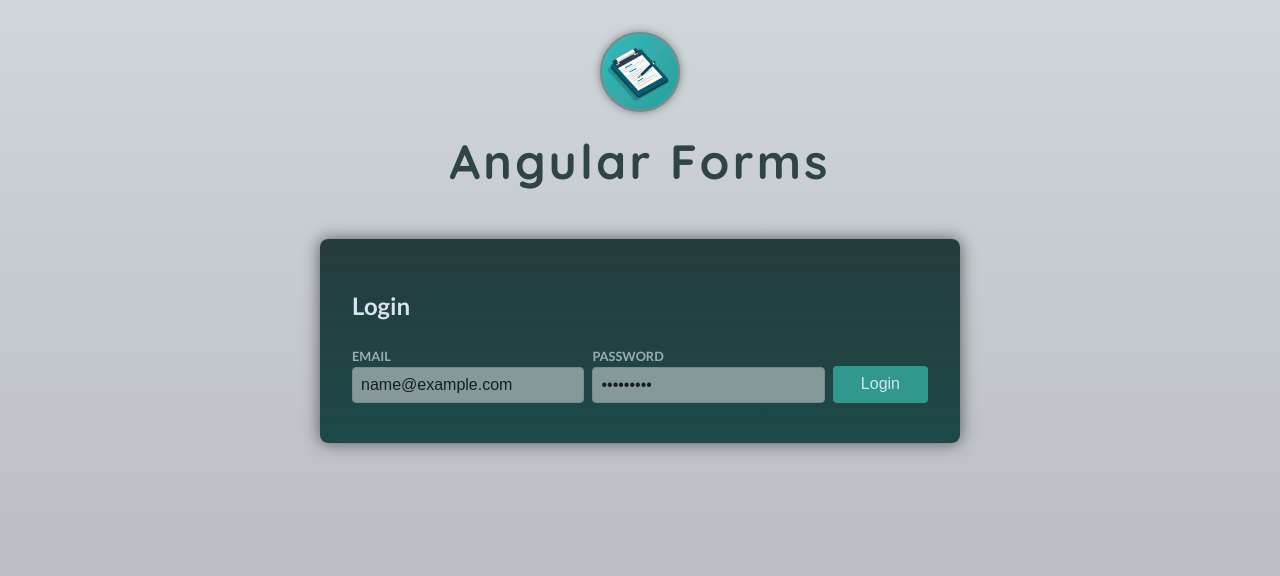
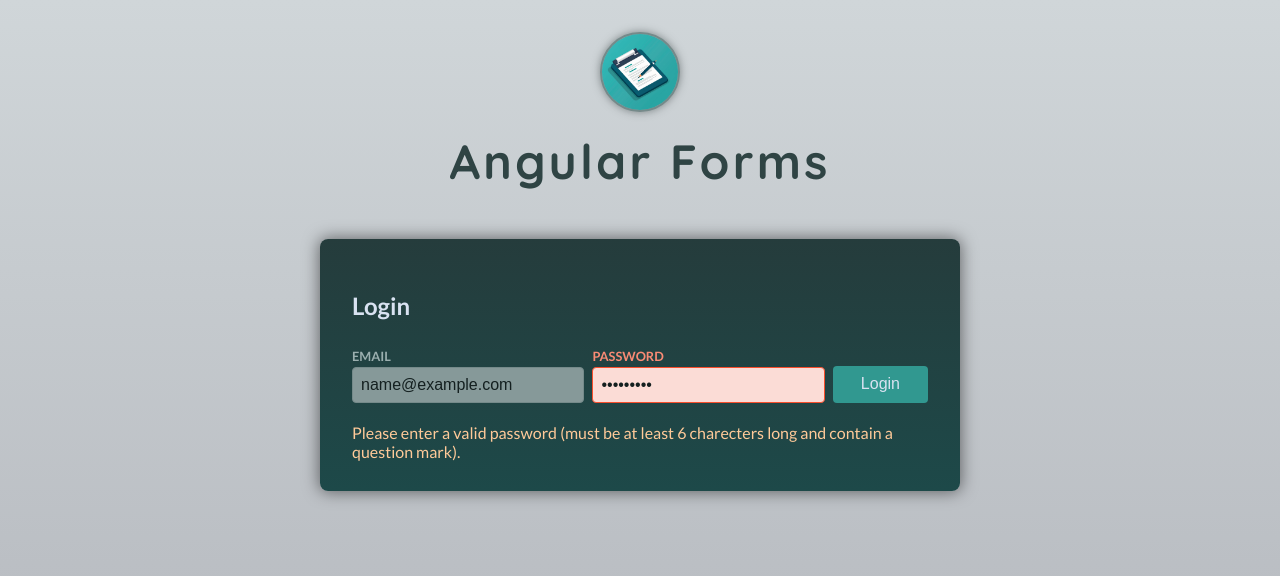
Before and after one commit to jtquangduy/reactive-form, an Angular app: page / in a window 1280 px wide. Both pictures are taken after typing "name@example.com", "Sample123" into the empty fields and a click on the button "Login". Shown: the top 576 px of the page. Built offline with nearby package versions, Linux system fonts and the light colour scheme.

Commit message:
Building Custom Validators

```diff
--- a/src/app/auth/login/login.component.html
+++ b/src/app/auth/login/login.component.html
@@ -23,7 +23,7 @@
 
   @if(passwordIsInvalid) {
     <p class="control-error">
-      Please enter a valid password (at least 6 charecters long).
+      Please enter a valid password (must be at least 6 charecters long and contain a question mark).
     </p>
   }
 </form>
--- a/src/app/auth/login/login.component.ts
+++ b/src/app/auth/login/login.component.ts
@@ -1,10 +1,18 @@
 import { Component } from '@angular/core';
 import {
+  AbstractControl,
   FormControl,
   FormGroup,
   ReactiveFormsModule,
   Validators,
 } from '@angular/forms';
+
+function mustContainQuestionMark(control: AbstractControl) {
+  if (control.value.includes('?')) {
+    return null;
+  }
+  return { doesNotContainQuestionMark: true };
+}
 
 @Component({
   selector: 'app-login',
@@ -19,7 +27,11 @@ export class LoginComponent {
       validators: [Validators.required, Validators.email],
     }),
     password: new FormControl('', {
-      validators: [Validators.required, Validators.minLength(6)],
+      validators: [
+        Validators.required,
+        Validators.minLength(6),
+        mustContainQuestionMark,
+      ],
     }),
   });
 
--- a/src/styles.css
+++ b/src/styles.css
@@ -172,3 +172,12 @@ hr {
   background-color: transparent;
   color: #869999;
 }
+
+.control:has(.ng-invalid.ng-touched.ng-dirty) label {
+  color: #f98b75;
+}
+
+input.ng-invalid.ng-touched.ng-dirty {
+  background-color: #fbdcd6;
+  border-color: #f84e2c;
+}
```
